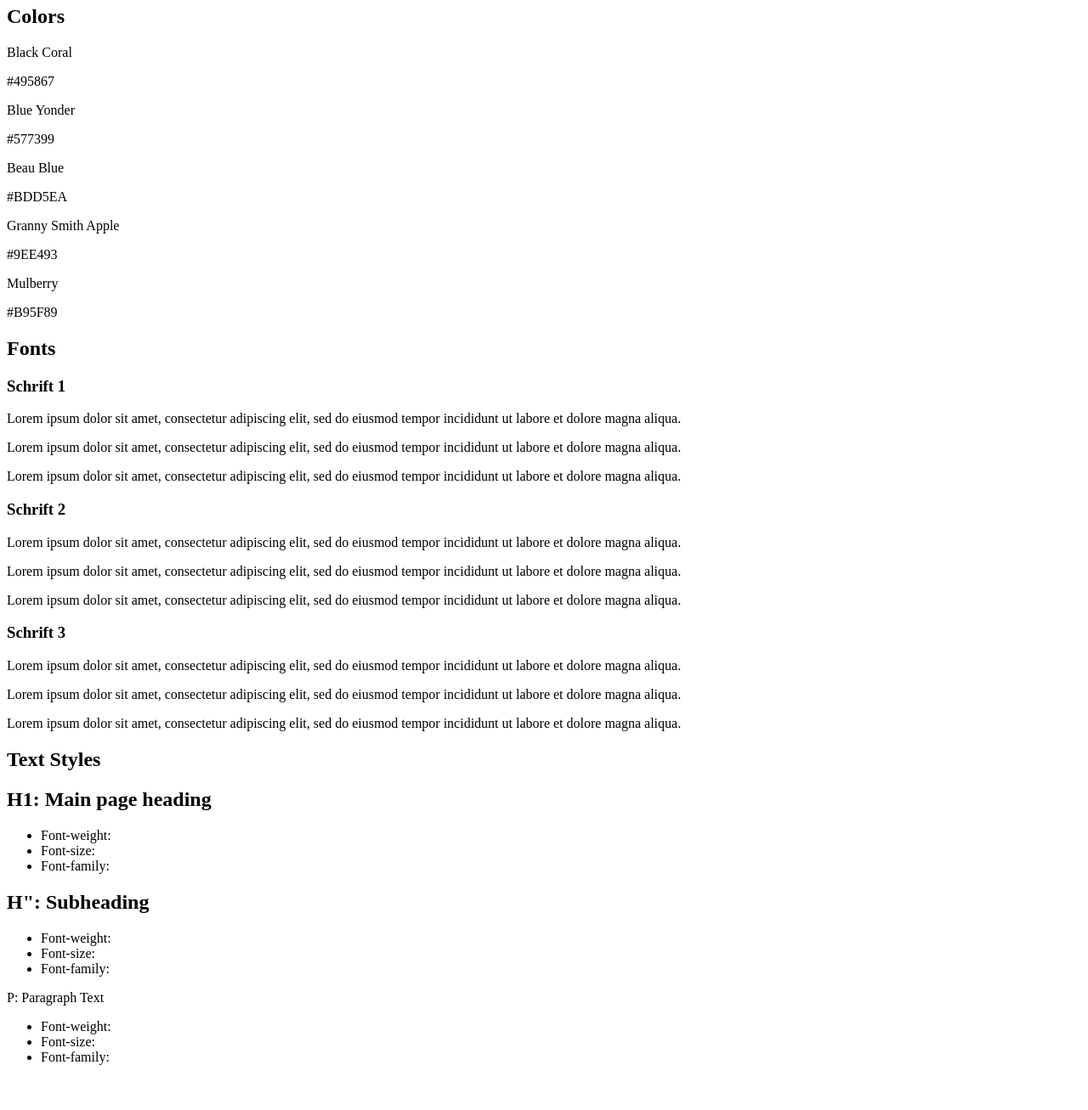
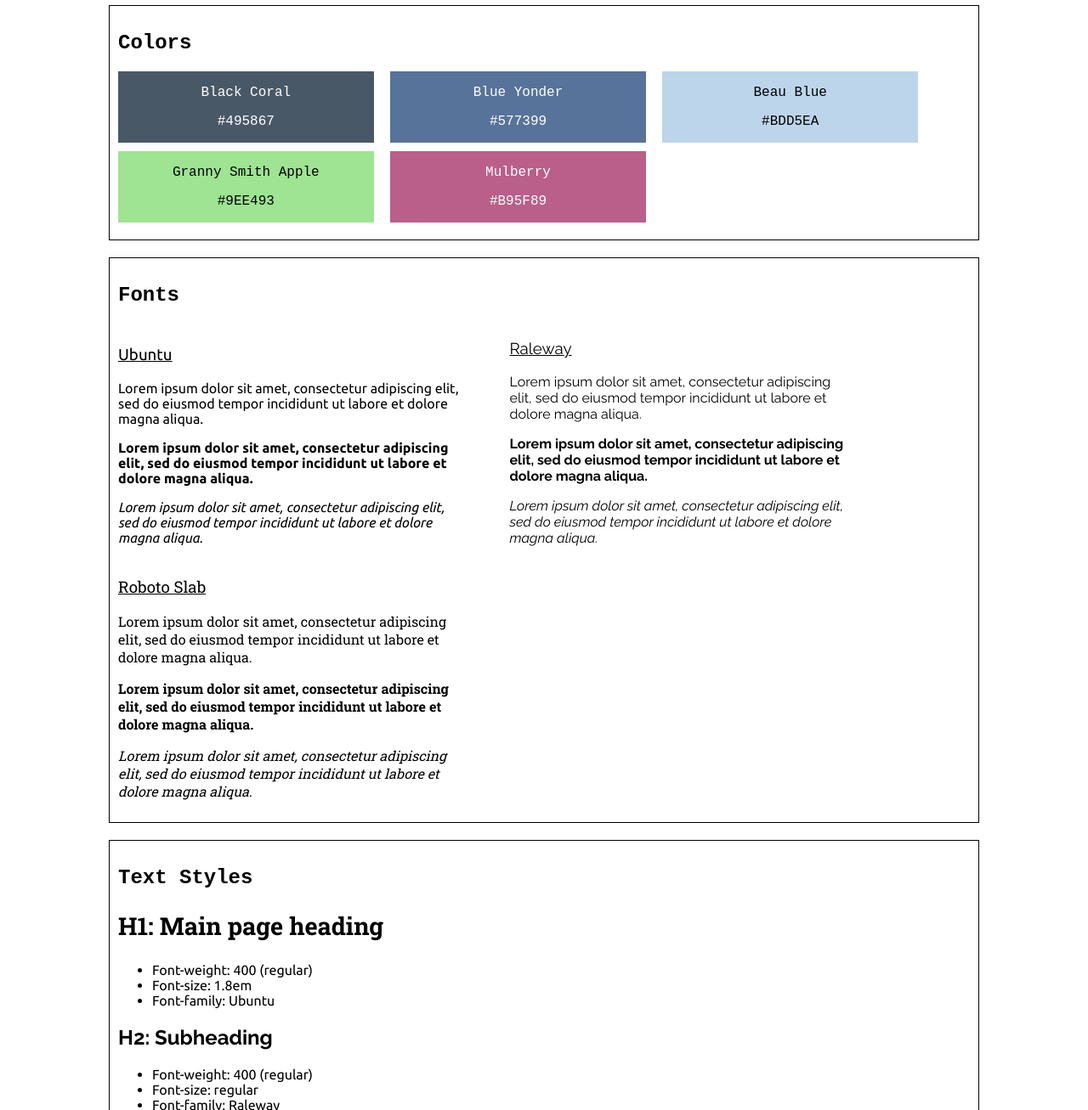
Before and after one commit to San-1985/codecademy-website-design-system, a plain HTML site: page index.html in a window 1280 px wide. Shown: the part 74-1381 px from the top of the page at 85% size. Before the commit the page ends 1344 px from the top, so only its background shows below. Drawn offline with Linux system fonts and the light colour scheme.

Commit message:
finalize html and css

```diff
--- a/index.html
+++ b/index.html
@@ -5,69 +5,81 @@
     <meta http-equiv="X-UA-Compatible" content="IE=edge">
     <meta name="viewport" content="width=device-width, initial-scale=1.0">
     <title>Challenge Project: Website Design System</title>
+
+    <link rel="preconnect" href="https://fonts.googleapis.com">
+    <link rel="preconnect" href="https://fonts.gstatic.com" crossorigin>
+    <link href="https://fonts.googleapis.com/css2?family=Raleway:ital,wght@0,400;0,700;1,400&family=Roboto+Slab:wght@400;700&family=Ubuntu:ital,wght@0,400;0,700;1,400&display=swap" rel="stylesheet">
+
+    <link rel="stylesheet" href="styles.css">
 </head>
 <body>
     <h1>My Website Style Guide</h1>
     <section>
         <h2>Colors</h2>
-            <div class"color one">
+            <div class="color one">
                 <p>Black Coral</p>
                 <p>#495867</p>
             </div>
-            <div class"color two">
+            <div class="color two">
                 <p>Blue Yonder</p>
                 <p>#577399</p>
             </div>
-            <div class"color three">
+            <div class="color three">
                 <p>Beau Blue</p>
                 <p>#BDD5EA</p>
             </div>
-            <div class"color four">
+            <div class="color four">
                 <p>Granny Smith Apple</p>
                 <p>#9EE493</p>
             </div>
-            <div class"color five">
+            <div class="color five">
                 <p>Mulberry</p>
                 <p>#B95F89</p>
             </div>
     </section>
     <section>
         <h2>Fonts</h2>
-        <h3 class="font1">Schrift 1</h3>
-        <p>Lorem ipsum dolor sit amet, consectetur adipiscing elit, sed do eiusmod tempor incididunt ut labore et dolore magna aliqua.</p>
-        <p class="bold">Lorem ipsum dolor sit amet, consectetur adipiscing elit, sed do eiusmod tempor incididunt ut labore et dolore magna aliqua.</p>
-        <p class="italic">Lorem ipsum dolor sit amet, consectetur adipiscing elit, sed do eiusmod tempor incididunt ut labore et dolore magna aliqua.</p>
+        <div class="fonts">
+            <h3 class="font1">Ubuntu</h3>
+            <p class="font1">Lorem ipsum dolor sit amet, consectetur adipiscing elit, sed do eiusmod tempor incididunt ut labore et dolore magna aliqua.</p>
+            <p class="font1 bold">Lorem ipsum dolor sit amet, consectetur adipiscing elit, sed do eiusmod tempor incididunt ut labore et dolore magna aliqua.</p>
+            <p class="font1 italic">Lorem ipsum dolor sit amet, consectetur adipiscing elit, sed do eiusmod tempor incididunt ut labore et dolore magna aliqua.</p>
+        </div>
 
-        <h3 class="font2">Schrift 2</h3>
-        <p>Lorem ipsum dolor sit amet, consectetur adipiscing elit, sed do eiusmod tempor incididunt ut labore et dolore magna aliqua.</p>
-        <p class="bold">Lorem ipsum dolor sit amet, consectetur adipiscing elit, sed do eiusmod tempor incididunt ut labore et dolore magna aliqua.</p>
-        <p class="italic">Lorem ipsum dolor sit amet, consectetur adipiscing elit, sed do eiusmod tempor incididunt ut labore et dolore magna aliqua.</p>
+        <div class="fonts">
+            <h3 class="font2">Raleway</h3>
+            <p class="font2">Lorem ipsum dolor sit amet, consectetur adipiscing elit, sed do eiusmod tempor incididunt ut labore et dolore magna aliqua.</p>
+            <p class="font2 bold">Lorem ipsum dolor sit amet, consectetur adipiscing elit, sed do eiusmod tempor incididunt ut labore et dolore magna aliqua.</p>
+            <p class="font2 italic">Lorem ipsum dolor sit amet, consectetur adipiscing elit, sed do eiusmod tempor incididunt ut labore et dolore magna aliqua.</p>
+        </div>
 
-        <h3 class="font3">Schrift 3</h3>
-        <p>Lorem ipsum dolor sit amet, consectetur adipiscing elit, sed do eiusmod tempor incididunt ut labore et dolore magna aliqua.</p>
-        <p class="bold">Lorem ipsum dolor sit amet, consectetur adipiscing elit, sed do eiusmod tempor incididunt ut labore et dolore magna aliqua.</p>
-        <p class="italic">Lorem ipsum dolor sit amet, consectetur adipiscing elit, sed do eiusmod tempor incididunt ut labore et dolore magna aliqua.</p>
+        <div class="fonts">
+            <h3 class="font3">Roboto Slab</h3>
+            <p class="font3">Lorem ipsum dolor sit amet, consectetur adipiscing elit, sed do eiusmod tempor incididunt ut labore et dolore magna aliqua.</p>
+            <p class="font3 bold">Lorem ipsum dolor sit amet, consectetur adipiscing elit, sed do eiusmod tempor incididunt ut labore et dolore magna aliqua.</p>
+            <p class="font3 italic">Lorem ipsum dolor sit amet, consectetur adipiscing elit, sed do eiusmod tempor incididunt ut labore et dolore magna aliqua.</p>
+        </div>
 
     </section>
     <section>
         <h2>Text Styles</h2>
-        <h1 class="text-style">H1: Main page heading</h1>
-        <ul>
-            <li>Font-weight: </li>
-            <li>Font-size: </li>
-            <li>Font-family: </li>
+        <h1 class="text-style font3">H1: Main page heading</h1>
+        <ul class="font1">
+            <li>Font-weight: 400 (regular) </li>
+            <li>Font-size: 1.8em</li>
+            <li>Font-family: Ubuntu</li>
         </ul>
-        <h2 class="text-style">H": Subheading</h2>
-        <ul>
-            <li>Font-weight: </li>
-            <li>Font-size: </li>
-            <li>Font-family: </li>
+        <h2 class="text-style font2">H2: Subheading</h2>
+        <ul class="font1">
+            <li>Font-weight: 400 (regular)</li>
+            <li>Font-size: regular</li>
+            <li>Font-family: Raleway</li>
         </ul>
-        <p class="text-style">P: Paragraph Text</p>
-        <ul>
-            <li>Font-weight: </li>
-            <li>Font-size: </li>
-            <li>Font-family: </li>
+        <p class="text-style font1">P: Paragraph Text</p>
+        <ul class="font1">
+            <li>Font-weight: 400 (regular)</li>
+            <li>Font-size: regular</li>
+            <li>Font-family: Roboto Slab</li>
         </ul>
     </section>
 </body>
--- a/styles.css
+++ b/styles.css
@@ -0,0 +1,78 @@
+
+body {
+    font-family: 'Courier New', Courier, monospace;
+    width: 80vw;
+    margin: 0 auto;
+}
+.color {
+    display: inline-block;
+    width: 30%;
+    height: 15%;
+    text-align: center;
+    margin-right: 10px;
+    margin-bottom: 10px;
+}
+
+.one {
+    background-color: #495867;
+    color: white;
+}
+
+.two {
+    background-color: #577399;
+    color: white;
+}
+
+.three {
+    background-color: #BDD5EA;
+}
+
+.four {
+    background-color: #9EE493;
+}
+
+.five {
+    background-color: #B95F89;
+    color: white;
+}
+
+section {
+    border: 1px solid black;
+    padding: 10px;
+    margin-bottom: 20px;
+}
+
+.bold {
+    font-weight: bold;
+}
+
+.italic {
+    font-style: italic;
+}
+
+.font1 {
+    font-family: Ubuntu;
+}
+
+.font2 {
+    font-family: Raleway;
+}
+
+.font3 {
+    font-family: "Roboto Slab";
+}
+
+h1.font3 {
+    font-size: 1.8em;
+}
+
+h3 {
+    text-decoration: underline;
+    font-weight: normal;
+}
+
+.fonts {
+    display: inline-block;
+    width: 40%;
+    margin-right: 5%;
+}
```
